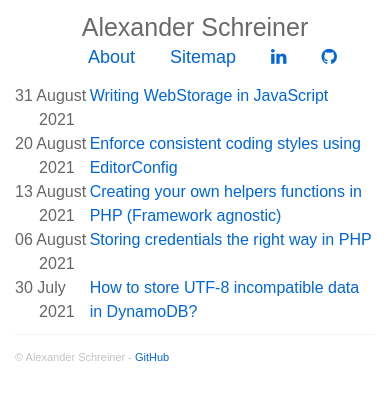
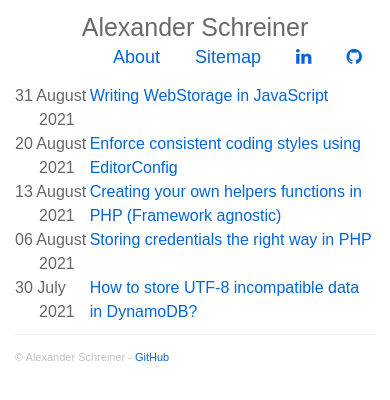
Before and after one commit to alexander-schreiner/alexander-schreiner.github.io, a Jekyll site: the page built from index.html, in a window 390 px wide. Shown: the top 400 px of the page. Built offline with Jekyll 4.4.1, drawn with Linux system fonts in a browser that asks for light colours; nearby versions of some CDN libraries; the list of posts is cut into pages by our own code.

Commit message:
Update main.css

```diff
--- a/static/css/main.css
+++ b/static/css/main.css
@@ -174,6 +174,9 @@ div.col-sm-3 div.profile-about {
     display: flex;
     justify-content: center;
   }
+  .nav-items:nth-child(1) {
+    margin-left: 50px;
+  }
 }
 
 .nav-items {
```
